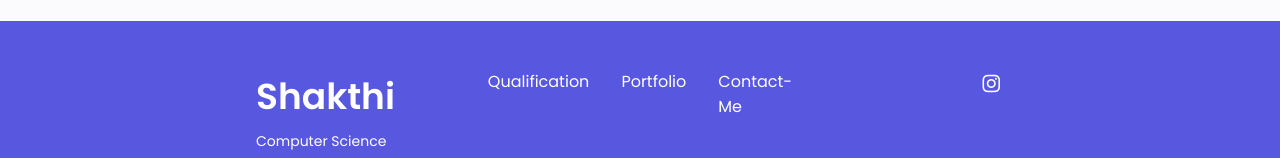
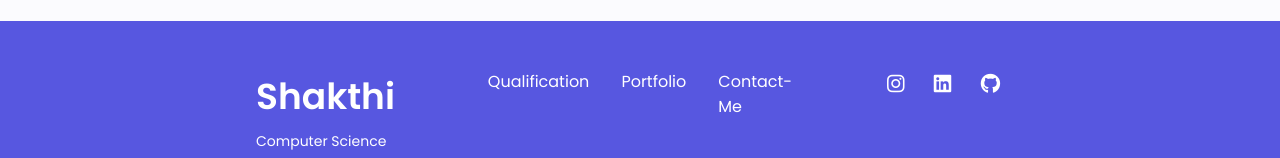
Before and after one commit to shakthikann/Personal-portfolio, a plain HTML site: page index.html in a window 1280 px wide. Shown: the part 5813-5971 px from the top of the page. Drawn offline with nearby package versions, Linux system fonts and the light colour scheme.

Commit message:
Update index.html

```diff
--- a/index.html
+++ b/index.html
@@ -792,6 +792,20 @@ Prediction done by using machine learning technique algorithms.
             >
             <i class="fa-brands fa-instagram"></i>
             </a>
+		 <a
+              href="https://www.linkedin.com/in/shakthi-kannan-kar"
+              target="__blank"
+              class="footer__social"
+            >
+            <i class="fa-brands fa-linkedin"></i>
+            </a>
+            <a
+            href="https://github.com/shakthikann"
+            target="__blank"
+            class="footer__social"
+          >
+          <i class="fa-brands fa-github"></i>
+          </a>
 
 
           </div>
```
